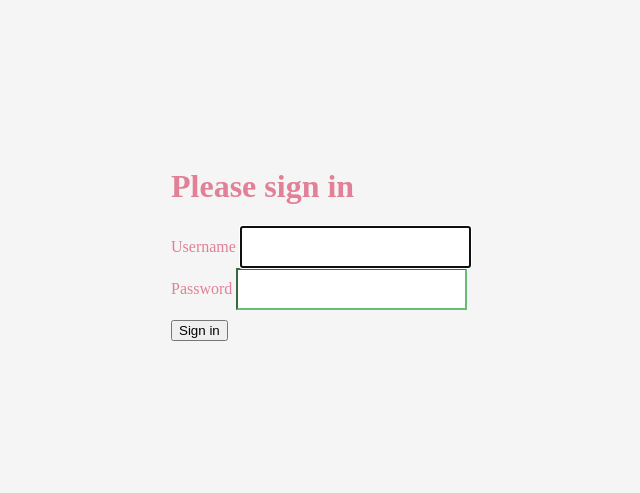
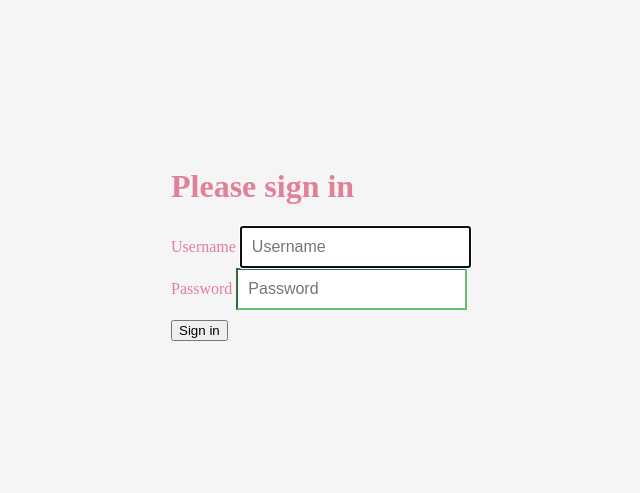
Before and after one commit to nicomichelson/project_base, a Symfony app: template templates/security/login.html.twig in a window 1280 px wide. Shown: the part 204-697 px from the top of the page, without its empty margins (304-944 px from the left). Run offline with Twig, Linux system fonts and the light colour scheme; the template is opened without the code that fills it, so the values that code supplies are empty; style sheets or scripts are compiled from the project's sources; some libraries are stand-ins or nearby versions.

Commit message:
form login

```diff
--- a/templates/security/login.html.twig
+++ b/templates/security/login.html.twig
@@ -24,10 +24,10 @@
     {% endif %}
 
     <h1 class="h3 mb-3 font-weight-normal">Please sign in</h1>
-    <label for="inputUsername">Username</label>
-    <input type="text" value="{{ last_username }}" name="username" id="inputUsername" class="form-control" autocomplete="username" required autofocus>
-    <label for="inputPassword">Password</label>
-    <input type="password" name="password" id="inputPassword" class="form-control" autocomplete="current-password" required>
+    <label for="inputUsername" class="sr-only">Username</label>
+    <input type="text" value="{{ last_username }}" name="username" id="inputUsername" class="form-control" placeholder="Username" autocomplete="username" required autofocus>
+    <label for="inputPassword" class="sr-only">Password</label>
+    <input type="password" name="password" id="inputPassword" class="form-control" autocomplete="current-password" placeholder="Password" required>
 
     <input type="hidden" name="_csrf_token"
            value="{{ csrf_token('authenticate') }}"
```
